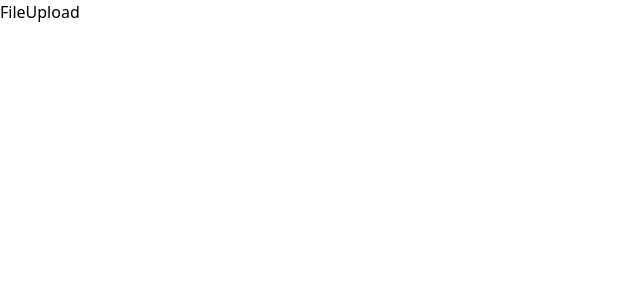
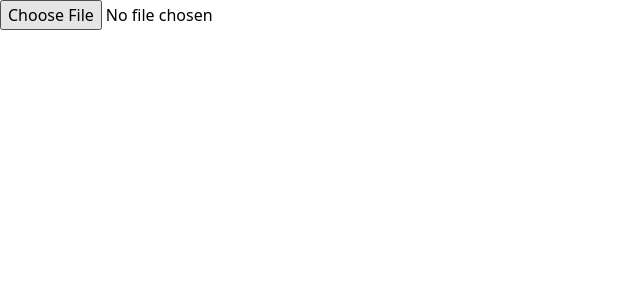
Before and after one commit to Ahmed-Azoz1/React-FileUpload, a React (Vite) app: page / in a window 1280 px wide. Shown: the top 300 px of the page, without its empty margins (0-640 px from the left). Built offline with nearby package versions, Linux system fonts and the light colour scheme.

Commit message:
Add TailwindCss & Build FileUpload

```diff
--- a/src/components/FileUpload/FileUpload.jsx
+++ b/src/components/FileUpload/FileUpload.jsx
@@ -1,10 +1,25 @@
-import React from 'react'
+import React, { useRef, useState } from 'react'
 
 const FileUpload = () => {
 
+    const inputRef = useRef();
+
+    // State المدخلات
+    const [selectedFile,setSelectedFile] = useState(null);
+    const [progress,setProgress] = useState();
+    const [uploadStatus,setUploadStatus] = useState("select");   // تغيير الحالة الى  "select" , "uploading" , "done"
+
+    // handle file تغيير الحالة
+    const handleFileChange = (e)=>{
+        if (e.target.files && e.target.files.length > 0){
+            setSelectedFile(e.target.files[0]);
+        }
+    }
+
+
     return (
         <div>
-            FileUpload
+            <input type="file" ref={inputRef} onChange={handleFileChange} className="hidden" />
         </div>
     )
 }
```
